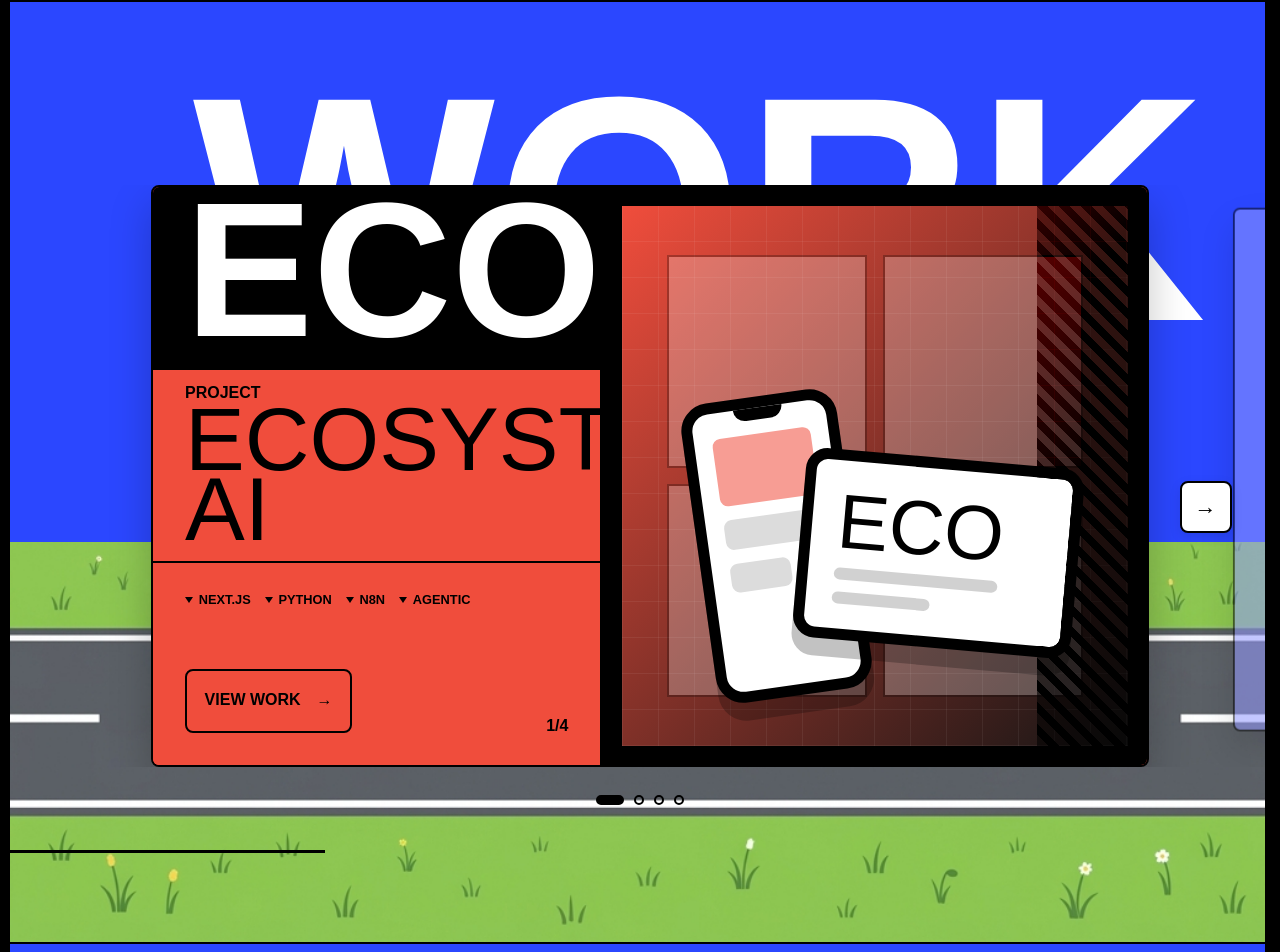
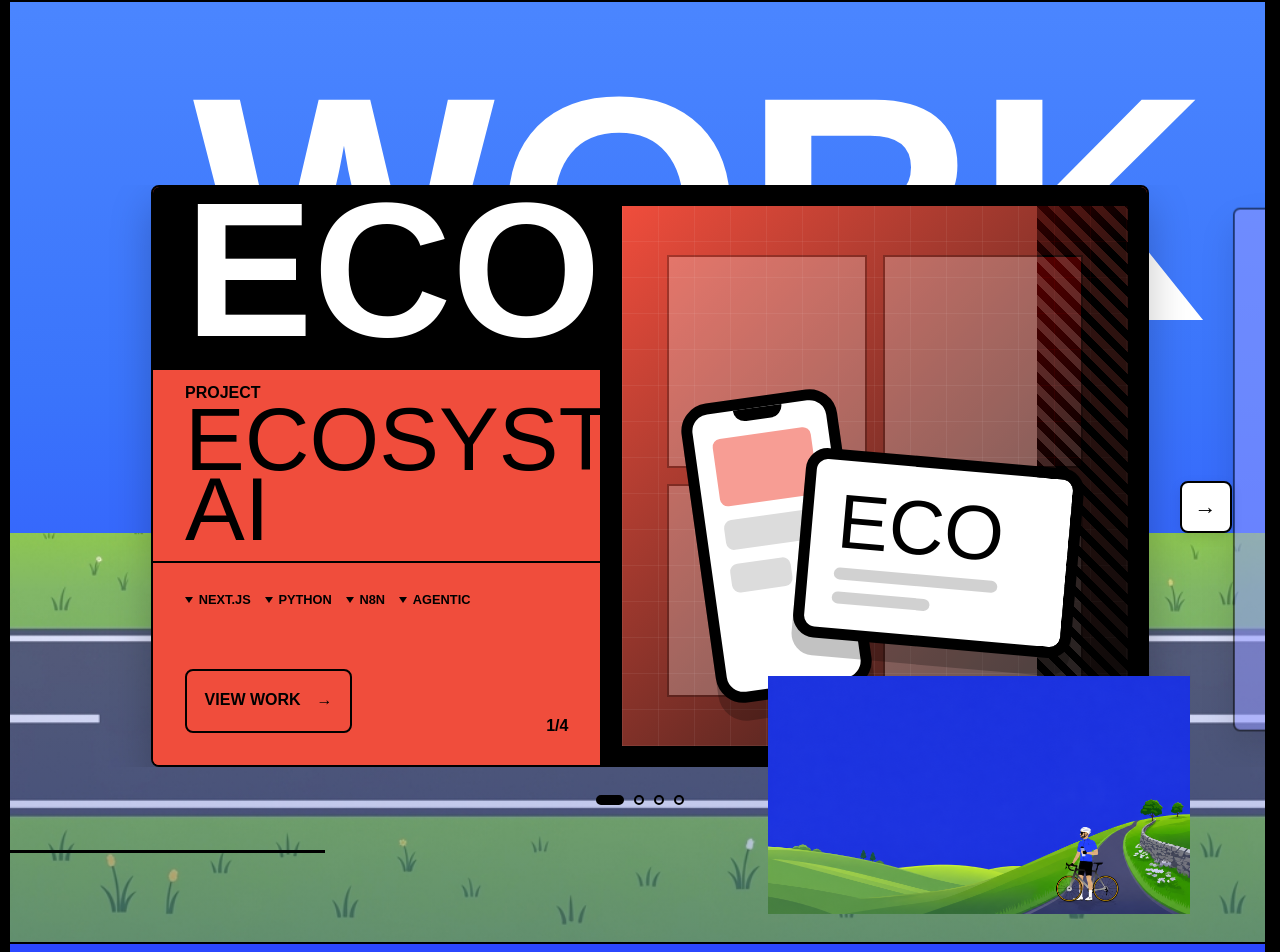
Before and after one commit to Rathod-shubhamm/funky_folio, a Next.js app: page / in a window 1280 px wide. Shown: the part 799-1751 px from the top of the page. Built offline with nearby package versions, Linux system fonts and the light colour scheme; a web font is replaced by a local one.

Commit message:
work sectin modification  bg overlap

```diff
--- a/src/app/components/WorkSlider.tsx
+++ b/src/app/components/WorkSlider.tsx
@@ -48,11 +48,9 @@
 }
 
 /* ─── constants ─────────────────────────────────────────────────────── */
-const CARD_WIDTH_VW = 78;   // % of viewport taken by active card
-const PEEK_VW       = 7;    // visible amount of adjacent cards (vw)
-const GAP_PX        = 24;
-const SNAP_FRICTION = 0.062; // spring friction (0–1, lower = snappier)
-const DRAG_FACTOR   = 1.18;  // how much mouse movement maps to slider movement
+const CARD_WIDTH_VW = 78; // % of viewport taken by active card
+const GAP_PX = 24;
+const DRAG_FACTOR = 1.18; // how much mouse movement maps to slider movement
 
 /* ─── helpers ───────────────────────────────────────────────────────── */
 function lerp(a: number, b: number, t: number) {
@@ -68,6 +66,7 @@
 
   /* current slide index */
   const [active, setActive] = useState(0);
+  const [dragging, setDragging] = useState(false);
 
   /* raw pixel offset (animated via RAF) */
   const offsetRef   = useRef(0);           // current rendered px
@@ -150,6 +149,7 @@
   /* ─── pointer handlers ─────────────────────────────────────────── */
   const onPointerDown = useCallback((e: ReactPointerEvent<HTMLDivElement>) => {
     isDragging.current = true;
+    setDragging(true);
     dragStart.current  = { x: e.clientX, offset: offsetRef.current, time: performance.now() };
     lastX.current      = e.clientX;
     lastTime.current   = performance.now();
@@ -175,6 +175,7 @@
   const onPointerUp = useCallback(() => {
     if (!isDragging.current) return;
     isDragging.current = false;
+    setDragging(false);
 
     /* fling: project forward based on velocity */
     const flingDistance = velRef.current * 120;       // px
@@ -215,7 +216,7 @@
         onPointerMove={onPointerMove}
         onPointerUp={onPointerUp}
         onPointerCancel={onPointerUp}
-        data-dragging={isDragging.current ? "true" : undefined}
+        data-dragging={dragging ? "true" : undefined}
       >
         <div className="ws-track" ref={trackRef}>
           {projects.map((project) => (
--- a/src/app/globals.css
+++ b/src/app/globals.css
@@ -518,18 +518,34 @@
   width: var(--site-content-width);
   min-height: 100lvh;
   padding: 15vw 0 7vw;
-  overflow: hidden;
+  overflow: visible;
   border-bottom: var(--border-width) solid #000;
-  background: var(--color-secondary);
-  content-visibility: auto;
-  contain-intrinsic-size: 1000px;
+  --cyclist-width: clamp(300px, 33vw, 540px);
+  --cyclist-overlap: clamp(36px, 4vw, 58px);
+  --work-ground-height: clamp(220px, 32vw, 430px);
+  background:
+    linear-gradient(180deg, #4b86ff 0%, #3a74fb 42%, #2b47ff 100%);
+}
+
+.work-background {
+  position: absolute;
+  inset: auto 0 0;
+  height: var(--work-ground-height);
+  z-index: 1;
+  background:
+    linear-gradient(180deg, rgba(43, 71, 255, 0) 0%, rgba(43, 71, 255, 0.12) 14%, rgba(16, 38, 164, 0.34) 100%),
+    url("/assets/images/cyclist-bg.png");
+  background-repeat: no-repeat;
+  background-position: center bottom;
+  background-size: cover;
+  pointer-events: none;
 }
 
 .section-ghost-title {
   position: absolute;
   top: 11vh;
   right: var(--site-margin);
-  z-index: 0;
+  z-index: 1;
   margin: 0;
   color: #fff;
   font-family: var(--heading-font);
@@ -539,26 +555,33 @@
   text-transform: uppercase;
 }
 
-.work-illustration {
-  position: absolute;
-  bottom: 0;
-  left: 0;
-  width: 100%;
-  height: 50vh;
-  z-index: 1; /* Sits beneath the WorkSlider (which is z-index: 2) */
+.cyclist-illustration {
+  position: absolute;
+  right: calc(50% - min(39vw, 550px) - var(--cyclist-overlap));
+  bottom: clamp(10px, 2.2vw, 30px);
+  width: var(--cyclist-width);
+  height: auto;
+  max-width: none;
+  z-index: 20;
   pointer-events: none;
 }
 
-.work-illustration img {
-  width: 100%;
-  height: 100%;
-  object-fit: cover;
-  object-position: bottom center;
+@media (max-width: 768px) {
+  .work-section {
+    --cyclist-width: clamp(190px, 40vw, 260px);
+    --cyclist-overlap: clamp(18px, 3vw, 28px);
+    --work-ground-height: clamp(180px, 42vw, 280px);
+  }
+
+  .cyclist-illustration {
+    right: calc(50% - 45vw - var(--cyclist-overlap));
+    bottom: 8px;
+  }
 }
 
 .portfolio-carousel {
   position: relative;
-  z-index: 2;
+  z-index: 10;
   display: grid;
   gap: var(--content-margin);
   width: min(70vw, 1180px);
@@ -566,6 +589,8 @@
 }
 
 .portfolio-card {
+  position: relative;
+  z-index: 10;
   display: flex;
   min-height: min(62vh, 690px);
   border: var(--border-width) solid #000;
@@ -586,7 +611,7 @@
 /* Root container */
 .ws-root {
   position: relative;
-  z-index: 2;
+  z-index: 10;
   outline: none;
   padding-bottom: 48px; /* room for controls */
 }
--- a/src/app/page.tsx
+++ b/src/app/page.tsx
@@ -1,3 +1,5 @@
+import type { CSSProperties } from "react";
+import Image from "next/image";
 import HeroAvatar from "./components/HeroAvatar";
 import WorkSlider from "./components/WorkSlider";
 
@@ -177,9 +179,16 @@
         <div className="section-divider" />
 
         <section className="work-section" id="work" aria-label="Work">
-          <div className="work-illustration" aria-hidden="true">
-            <img src="/assets/images/cyclist-bg.png" alt="Cyclist background" />
-          </div>
+          <div className="work-background" aria-hidden="true" />
+          <Image
+            src="/cyclist.png"
+            alt=""
+            className="cyclist-illustration"
+            aria-hidden="true"
+            width={1672}
+            height={941}
+            sizes="(max-width: 768px) 40vw, 33vw"
+          />
           <h2 className="section-ghost-title">Work</h2>
 
           <WorkSlider projects={work} />
```
